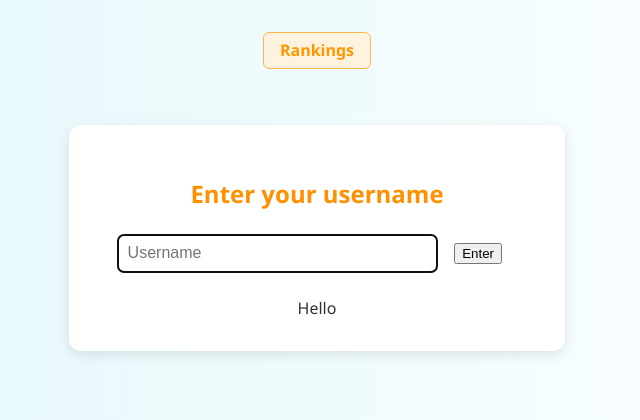
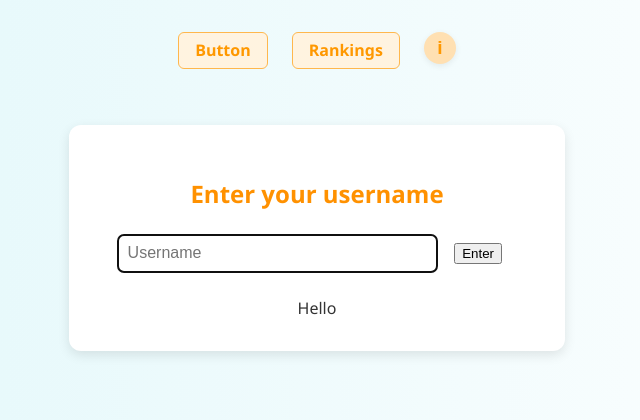
Before and after one commit to yogurtshake/daily-button-streak, a Flask app: page / in a window 1280 px wide. Shown: the top 420 px of the page, without its empty margins (323-963 px from the left). Run offline with Flask 3, Linux system fonts and the light colour scheme.

Commit message:
rankings page now a section of main page

```diff
--- a/app.py
+++ b/app.py
@@ -70,12 +70,12 @@
     write_users(users)
     return jsonify({'streak': streak})
 
-@app.route('/rankings')
-@app.route('/daily-button-streak/rankings')
-def rankings():
+@app.route('/rankings-data')
+@app.route('/daily-button-streak/rankings-data')
+def rankings_data():
     users = read_users()
     sorted_users = sorted(users.items(), key=lambda x: (-x[1]['streak'], x[0]))
-    return render_template('rankings.html', rankings=sorted_users)
+    return jsonify(rankings=sorted_users)
 
 if __name__ == '__main__':
     app.run(debug=True, port=5002)
--- a/static/style.css
+++ b/static/style.css
@@ -260,3 +260,54 @@
 #main-content {
   display: none;
 }
+
+.info-btn {
+  top: 1.2rem;
+  right: 1.2rem;
+  width: 32px;
+  height: 32px;
+  border-radius: 50%;
+  border: none;
+  background: #ffe0b2;
+  color: #ff9800;
+  font-weight: bold;
+  font-size: 1.2rem;
+  cursor: pointer;
+  box-shadow: 0 2px 6px rgba(0,0,0,0.07);
+  transition: background 0.2s;
+  z-index: 1001;
+}
+.info-btn:hover {
+  background: #ff9800;
+  color: #fff;
+}
+
+.info-popup {
+  display: none;
+  position: fixed;
+  z-index: 2000;
+  left: 0; top: 0; width: 100vw; height: 100vh;
+  background: rgba(0,0,0,0.35);
+  justify-content: center;
+  align-items: center;
+}
+.info-popup-content {
+  background: #fff;
+  padding: 2rem 2.5rem;
+  border-radius: 12px;
+  box-shadow: 0 4px 24px rgba(0,0,0,0.15);
+  max-width: 350px;
+  text-align: center;
+  position: relative;
+}
+.close-popup {
+  position: absolute;
+  top: 0.7rem;
+  right: 1rem;
+  font-size: 1.5rem;
+  color: #888;
+  cursor: pointer;
+}
+.close-popup:hover {
+  color: #ff9800;
+}
--- a/templates/index.html
+++ b/templates/index.html
@@ -8,9 +8,23 @@
 </head>
 <body>
     <nav>
-        <a href="{{ url_for('index') }}" {% if request.endpoint == 'index' %}class="active"{% endif %}>Button</a>
-        <a href="{{ url_for('rankings') }}" {% if request.endpoint == 'rankings' %}class="active"{% endif %}>Rankings</a>
+        <a href="#" id="nav-main" class="nav-link">Button</a>
+        <a href="#" id="nav-rankings" class="nav-link">Rankings</a>
+        <button id="info-btn" class="info-btn" title="Info">i</button>
     </nav>
+
+
+    <div id="info-popup" class="info-popup">
+        <div class="info-popup-content">
+            <span id="close-info-popup" class="close-popup">&times;</span>
+            <h3>About Daily Button Streak</h3>
+            <p>
+            Click the button once per day to keep your streak going!<br>
+            Your streak resets if you miss a day.<br>
+            Rankings show the top streaks.
+            </p>
+        </div>
+    </div>
 
     <div class="main">
         <div class="container">
@@ -39,8 +53,21 @@
                 <p>Time left today: <span id="timer"></span></p>
                 <p id="button-message"></p>
             </div>
+
+            <div id="rankings-section" style="display:none">
+                <h2>Rankings</h2>
+                <table class="rankings-table">
+                    <tr>
+                        <th>Rank</th>
+                        <th>Username</th>
+                        <th>Streak</th>
+                    </tr>
+                </table>
+            </div>
+
         </div>
     </div>
+
     <script src="{{ url_for('static', filename='stuff.js') }}"></script>
 </body>
 </html>
```
Also changed, not shown: static/stuff.js (+39 -1 lines), templates/rankings.html (deleted, +0 -30 lines).
